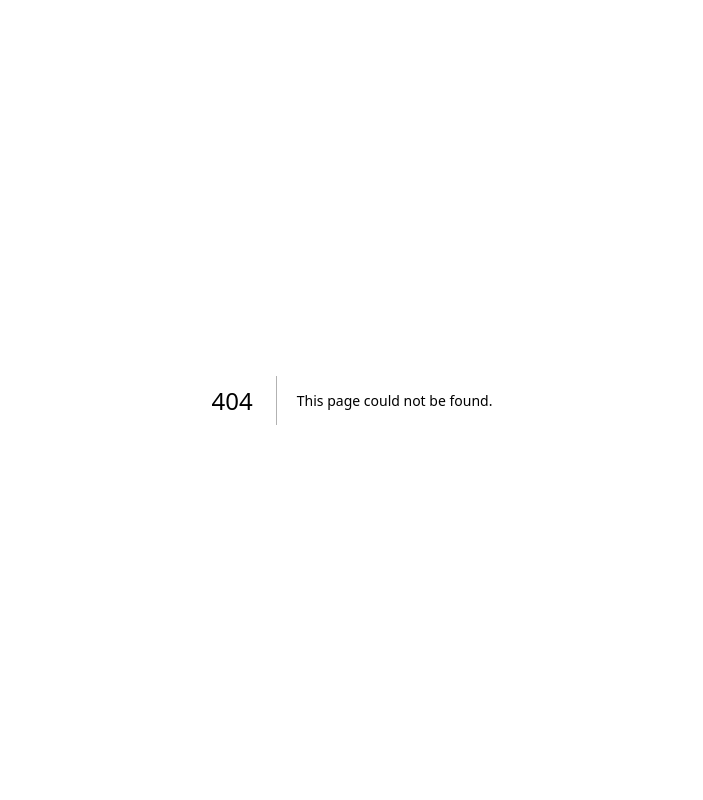
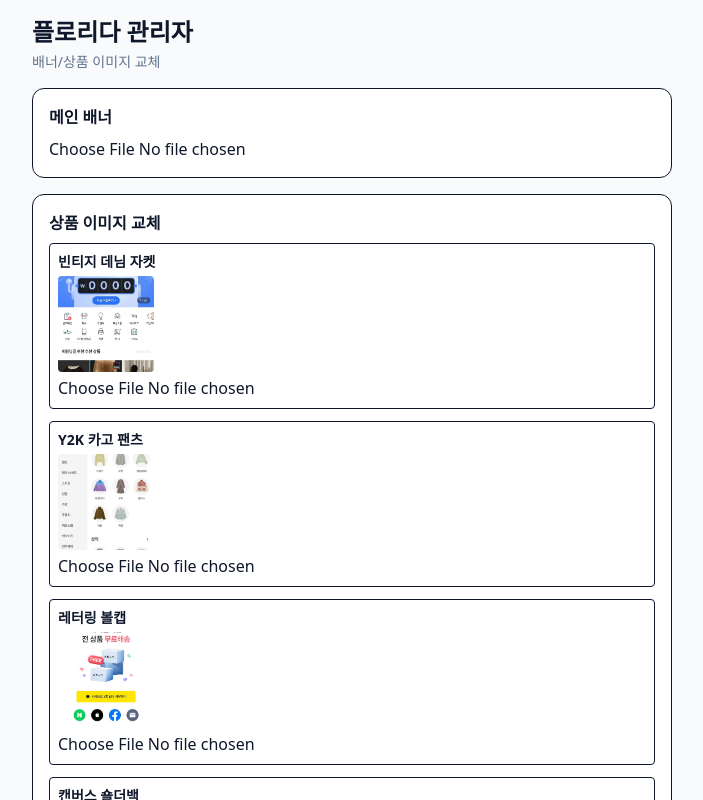
Before and after one commit to dudqks0319-cpu/florida-shop, a Next.js app: page /florida/admin in a window 1280 px wide. Before the commit this address had no page. Shown: the top 800 px of the page, without its empty margins (288-991 px from the left). Built offline with nearby package versions, Linux system fonts and the light colour scheme.

Commit message:
Add Florida cart/admin flows and order status progression

```diff
--- /dev/null
+++ b/src/app/api/florida/admin/upload/route.ts
@@ -0,0 +1,33 @@
+import { NextRequest, NextResponse } from "next/server";
+import { promises as fs } from "fs";
+import path from "path";
+
+const ALLOWED = new Set(["image/jpeg", "image/png", "image/webp"]);
+
+export async function POST(req: NextRequest) {
+  try {
+    const form = await req.formData();
+    const file = form.get("file");
+    if (!(file instanceof File)) {
+      return NextResponse.json({ error: "업로드 파일이 필요합니다." }, { status: 400 });
+    }
+    if (!ALLOWED.has(file.type)) {
+      return NextResponse.json({ error: "jpg/png/webp 파일만 업로드할 수 있습니다." }, { status: 400 });
+    }
+
+    const bytes = Buffer.from(await file.arrayBuffer());
+    const ext = file.type === "image/png" ? "png" : file.type === "image/webp" ? "webp" : "jpg";
+    const filename = `admin-${Date.now()}-${Math.random().toString(36).slice(2, 8)}.${ext}`;
+
+    const uploadDir = path.join(process.cwd(), "public", "florida", "uploads");
+    await fs.mkdir(uploadDir, { recursive: true });
+    await fs.writeFile(path.join(uploadDir, filename), bytes);
+
+    return NextResponse.json({ ok: true, url: `/florida/uploads/${filename}` });
+  } catch (error) {
+    return NextResponse.json(
+      { error: error instanceof Error ? error.message : "업로드 중 오류가 발생했습니다." },
+      { status: 500 },
+    );
+  }
+}
--- /dev/null
+++ b/src/app/florida/admin/page.tsx
@@ -0,0 +1,52 @@
+"use client";
+
+import { useState } from "react";
+import { FLORIDA_PRODUCTS } from "@/lib/florida-products";
+import { getBannerImage, getImageOverrides, setBannerImage, setImageOverrides } from "@/lib/florida-admin";
+
+export default function FloridaAdminPage() {
+  const [banner, setBanner] = useState(() => getBannerImage());
+  const [overrides, setOverrides] = useState<Record<string, string>>(() => getImageOverrides());
+  const [notice, setNotice] = useState("");
+
+  const upload = async (file: File, onDone: (url: string) => void) => {
+    const form = new FormData();
+    form.append("file", file);
+    const res = await fetch("/api/florida/admin/upload", { method: "POST", body: form });
+    const json = await res.json();
+    if (!res.ok) {
+      setNotice(json.error || "업로드 실패");
+      return;
+    }
+    onDone(json.url);
+    setNotice("업로드 완료");
+  };
+
+  return (
+    <main className="max-w-2xl mx-auto p-4 pb-20">
+      <h1 className="text-2xl font-black">플로리다 관리자</h1>
+      <p className="text-sm text-slate-500 mt-1">배너/상품 이미지 교체</p>
+
+      <section className="mt-4 p-4 border rounded-xl bg-white">
+        <h2 className="font-bold">메인 배너</h2>
+        {banner && <img src={banner} alt="banner" className="mt-2 w-full h-36 object-cover rounded" />}
+        <input className="mt-2" type="file" accept="image/*" onChange={(e) => { const f = e.target.files?.[0]; if (f) upload(f, (url) => { setBanner(url); setBannerImage(url); }); }} />
+      </section>
+
+      <section className="mt-4 p-4 border rounded-xl bg-white">
+        <h2 className="font-bold">상품 이미지 교체</h2>
+        <div className="space-y-3 mt-2">
+          {FLORIDA_PRODUCTS.map((p) => (
+            <div key={p.id} className="border rounded p-2">
+              <p className="text-sm font-semibold">{p.name}</p>
+              {(overrides[p.id] || p.image) && <img src={overrides[p.id] || p.image} alt={p.name} className="mt-1 w-24 h-24 rounded object-cover" />}
+              <input type="file" accept="image/*" className="mt-1" onChange={(e) => { const f = e.target.files?.[0]; if (f) upload(f, (url) => { const next = { ...overrides, [p.id]: url }; setOverrides(next); setImageOverrides(next); }); }} />
+            </div>
+          ))}
+        </div>
+      </section>
+
+      {notice && <p className="mt-3 text-sm text-blue-600">{notice}</p>}
+    </main>
+  );
+}
--- /dev/null
+++ b/src/app/florida/cart/page.tsx
@@ -0,0 +1,63 @@
+"use client";
+
+import Link from "next/link";
+import { useMemo, useState } from "react";
+import { FLORIDA_PRODUCTS } from "@/lib/florida-products";
+import { getCart, updateCartQty } from "@/lib/florida-store";
+
+export default function FloridaCartPage() {
+  const [cart, setCart] = useState<Record<string, number>>(() => getCart());
+
+  const items = useMemo(
+    () =>
+      Object.entries(cart)
+        .map(([id, qty]) => {
+          const p = FLORIDA_PRODUCTS.find((x) => x.id === id);
+          if (!p) return null;
+          return { product: p, qty };
+        })
+        .filter(Boolean) as { product: (typeof FLORIDA_PRODUCTS)[number]; qty: number }[],
+    [cart],
+  );
+
+  const total = useMemo(() => items.reduce((sum, item) => sum + item.product.price * item.qty, 0), [items]);
+
+  const changeQty = (id: string, qty: number) => {
+    const next = updateCartQty(id, qty);
+    setCart(next);
+  };
+
+  return (
+    <main className="max-w-md mx-auto p-4 pb-20">
+      <div className="flex items-center justify-between">
+        <h1 className="text-2xl font-black">장바구니</h1>
+        <Link href="/florida" className="text-sm text-slate-500">홈으로</Link>
+      </div>
+
+      <div className="mt-4 space-y-2">
+        {items.length === 0 && <p className="text-sm text-slate-500">장바구니가 비어 있습니다.</p>}
+        {items.map(({ product, qty }) => (
+          <div key={product.id} className="p-3 rounded-xl border bg-white">
+            <div className="flex items-center gap-3">
+              {product.image ? <img src={product.image} alt={product.name} className="w-16 h-16 rounded object-cover" /> : <div className="w-16 h-16 rounded bg-slate-100" />}
+              <div className="flex-1">
+                <p className="font-semibold text-sm">{product.name}</p>
+                <p className="text-xs text-slate-500">{product.price.toLocaleString("ko-KR")}원</p>
+              </div>
+            </div>
+            <div className="mt-2 flex items-center gap-2">
+              <button className="border rounded px-2" onClick={() => changeQty(product.id, qty - 1)}>-</button>
+              <span>{qty}</span>
+              <button className="border rounded px-2" onClick={() => changeQty(product.id, qty + 1)}>+</button>
+              <button className="ml-auto text-xs text-rose-500" onClick={() => changeQty(product.id, 0)}>삭제</button>
+            </div>
+          </div>
+        ))}
+      </div>
+
+      <div className="mt-4 p-4 rounded-xl border bg-slate-50">
+        <p className="font-semibold">총 결제예상금액: {total.toLocaleString("ko-KR")}원</p>
+      </div>
+    </main>
+  );
+}
--- a/src/app/florida/mypage/page.tsx
+++ b/src/app/florida/mypage/page.tsx
@@ -3,12 +3,16 @@
 import Link from "next/link";
 import { useMemo, useState } from "react";
 import { FLORIDA_PRODUCTS } from "@/lib/florida-products";
-import { getOrders, getRecent, getWish } from "@/lib/florida-store";
+import { getOrders, getRecent, getWish, setOrderStatus, type FloridaOrderStatus } from "@/lib/florida-store";
+import { getImageOverrides } from "@/lib/florida-admin";
+
+const FLOW: FloridaOrderStatus[] = ["결제대기", "주문완료", "배송준비", "배송중", "배송완료"];
 
 export default function FloridaMypage() {
-  const [orders] = useState(() => getOrders());
+  const [orders, setOrders] = useState(() => getOrders());
   const [recentIds] = useState<string[]>(() => getRecent());
   const [wishMap] = useState<Record<string, boolean>>(() => getWish());
+  const [imageOverrides] = useState<Record<string, string>>(() => getImageOverrides());
 
   const recentProducts = useMemo(
     () => recentIds.map((id) => FLORIDA_PRODUCTS.find((p) => p.id === id)).filter(Boolean),
@@ -17,11 +21,21 @@ export default function FloridaMypage() {
 
   const wishProducts = useMemo(() => FLORIDA_PRODUCTS.filter((p) => wishMap[p.id]), [wishMap]);
 
+  const nextStatus = (orderId: string, cur: FloridaOrderStatus) => {
+    const idx = FLOW.indexOf(cur);
+    const next = FLOW[Math.min(idx + 1, FLOW.length - 1)];
+    setOrders(setOrderStatus(orderId, next));
+  };
+
   return (
     <main className="max-w-md mx-auto p-4 pb-20">
       <div className="flex items-center justify-between">
         <h1 className="text-2xl font-black">마이페이지</h1>
-        <Link href="/florida" className="text-sm text-slate-500">홈으로</Link>
+        <div className="flex gap-2 text-sm">
+          <Link href="/florida/cart" className="text-slate-500">장바구니</Link>
+          <Link href="/florida/admin" className="text-slate-500">관리자</Link>
+          <Link href="/florida" className="text-slate-500">홈으로</Link>
+        </div>
       </div>
 
       <section className="mt-4 p-4 rounded-2xl border bg-white">
@@ -31,8 +45,11 @@ export default function FloridaMypage() {
           {orders.map((o) => (
             <div key={o.id} className="rounded-lg bg-slate-50 p-3">
               <p className="font-semibold text-sm">{o.productName}</p>
-              <p className="text-xs text-slate-500">{new Date(o.createdAt).toLocaleString("ko-KR")} · {o.status}</p>
-              <p className="text-sm mt-1">{o.amount.toLocaleString("ko-KR")}원 / {o.method}</p>
+              <p className="text-xs text-slate-500">{new Date(o.createdAt).toLocaleString("ko-KR")}</p>
+              <p className="text-sm mt-1">{o.amount.toLocaleString("ko-KR")}원 / {o.method} / {o.status}</p>
+              <button className="mt-2 text-xs border rounded px-2 py-1" onClick={() => nextStatus(o.id, o.status)}>
+                상태 다음 단계로
+              </button>
             </div>
           ))}
         </div>
@@ -43,7 +60,7 @@ export default function FloridaMypage() {
         <div className="mt-2 grid grid-cols-3 gap-2">
           {recentProducts.map((p) => (
             <Link key={p!.id} href={`/florida/product/${p!.id}`} className="text-center">
-              {p!.image ? <img src={p!.image} alt={p!.name} className="h-20 w-full object-cover rounded-lg" /> : <div className="h-20 rounded-lg bg-slate-100" />}
+              {imageOverrides[p!.id] || p!.image ? <img src={imageOverrides[p!.id] || p!.image} alt={p!.name} className="h-20 w-full object-cover rounded-lg" /> : <div className="h-20 rounded-lg bg-slate-100" />}
               <p className="text-[11px] mt-1 line-clamp-1">{p!.name}</p>
             </Link>
           ))}
--- a/src/app/florida/page.tsx
+++ b/src/app/florida/page.tsx
@@ -4,12 +4,15 @@ import Link from "next/link";
 import { useMemo, useState } from "react";
 import { FLORIDA_PRODUCTS } from "@/lib/florida-products";
 import { getCart, getWish, pushRecent, setCart, setWish } from "@/lib/florida-store";
+import { getBannerImage, getImageOverrides } from "@/lib/florida-admin";
 
 const QUICK_MENUS = ["남자패션", "의류", "주얼리", "패션소품", "빅사이즈", "쿠폰", "신발", "디지털", "가방", "뷰티", "라이프", "추천"];
 
 export default function FloridaPage() {
   const [wish, setWishState] = useState<Record<string, boolean>>(() => getWish());
   const [cart, setCartState] = useState<Record<string, number>>(() => getCart());
+  const [banner] = useState(() => getBannerImage());
+  const [imageOverrides] = useState<Record<string, string>>(() => getImageOverrides());
 
   const products = useMemo(() => FLORIDA_PRODUCTS.slice(0, 8), []);
 
@@ -38,14 +41,20 @@ export default function FloridaPage() {
         <header className="px-3 py-3 border-b">
           <div className="grid grid-cols-[1fr_auto] gap-2 items-center">
             <input className="bg-[#f1f3f5] rounded-xl px-4 py-2.5 text-sm" placeholder="하나만 사도 무료배송" />
-            <Link href="/florida/mypage" className="text-sm font-semibold">장바구니 {cartCount}</Link>
+            <Link href="/florida/cart" className="text-sm font-semibold">장바구니 {cartCount}</Link>
           </div>
         </header>
 
-        <section className="bg-gradient-to-b from-[#4d8dff] to-[#5da8ff] text-white p-4">
-          <p className="text-xs opacity-90">설 특집</p>
-          <h2 className="text-4xl font-black mt-2">99특가</h2>
-          <button className="mt-4 bg-white/20 rounded-full px-4 py-2 text-sm">지금 득템하기</button>
+        <section className="text-white p-0">
+          {banner ? (
+            <img src={banner} alt="메인 배너" className="w-full h-40 object-cover" />
+          ) : (
+            <div className="bg-gradient-to-b from-[#4d8dff] to-[#5da8ff] p-4">
+              <p className="text-xs opacity-90">설 특집</p>
+              <h2 className="text-4xl font-black mt-2">99특가</h2>
+              <button className="mt-4 bg-white/20 rounded-full px-4 py-2 text-sm">지금 득템하기</button>
+            </div>
+          )}
         </section>
 
         <section className="px-3 py-4 border-b bg-white">
@@ -69,7 +78,7 @@ export default function FloridaPage() {
             {products.map((p) => (
               <article key={p.id} className="bg-white rounded-xl overflow-hidden border">
                 <Link href={`/florida/product/${p.id}`} onClick={() => pushRecent(p.id)}>
-                  {p.image ? <img src={p.image} alt={p.name} className="h-36 w-full object-cover" /> : <div className={`h-36 bg-gradient-to-br ${p.color}`} />}
+                  {imageOverrides[p.id] || p.image ? <img src={imageOverrides[p.id] || p.image} alt={p.name} className="h-36 w-full object-cover" /> : <div className={`h-36 bg-gradient-to-br ${p.color}`} />}
                 </Link>
                 <div className="p-2.5">
                   <p className="text-[11px] text-slate-400">{p.badge || "추천"}</p>
--- a/src/app/florida/product/[id]/page.tsx
+++ b/src/app/florida/product/[id]/page.tsx
@@ -5,6 +5,7 @@ import { notFound, useParams, useRouter } from "next/navigation";
 import { useEffect, useState } from "react";
 import { FLORIDA_PRODUCTS } from "@/lib/florida-products";
 import { addOrder, getCart, pushRecent, setCart, type FloridaOrder } from "@/lib/florida-store";
+import { getImageOverrides } from "@/lib/florida-admin";
 
 const METHOD_LABEL: Record<string, string> = {
   kakaopay: "카카오페이",
@@ -23,6 +24,7 @@ export default function FloridaProductDetail() {
   const [method, setMethod] = useState<"kakaopay" | "naverpay" | "tosspay" | "card">("kakaopay");
   const [busy, setBusy] = useState(false);
   const [notice, setNotice] = useState("");
+  const [imageOverrides] = useState<Record<string, string>>(() => getImageOverrides());
 
   const product = FLORIDA_PRODUCTS.find((p) => p.id === id);
 
@@ -71,7 +73,7 @@ export default function FloridaProductDetail() {
       method,
       buyerName: buyerName.trim(),
       createdAt: new Date().toISOString(),
-      status: "주문완료",
+      status: "배송준비",
     };
     addOrder(order);
 
@@ -87,7 +89,7 @@ export default function FloridaProductDetail() {
         <button onClick={() => router.push("/florida/mypage")} className="text-sm">마이페이지</button>
       </div>
 
-      {product.image ? <img src={product.image} alt={product.name} className="mt-3 h-72 w-full object-cover rounded-2xl" /> : <div className={`mt-3 h-72 rounded-2xl bg-gradient-to-br ${product.color}`} />}
+      {imageOverrides[product.id] || product.image ? <img src={imageOverrides[product.id] || product.image} alt={product.name} className="mt-3 h-72 w-full object-cover rounded-2xl" /> : <div className={`mt-3 h-72 rounded-2xl bg-gradient-to-br ${product.color}`} />}
 
       <p className="mt-4 text-xs text-blue-600 font-semibold">{product.category}</p>
       <h1 className="text-2xl font-extrabold mt-1">{product.name}</h1>
--- /dev/null
+++ b/src/lib/florida-admin.ts
@@ -0,0 +1,33 @@
+const KEY_BANNER = "florida:admin:banner";
+const KEY_IMAGE_OVERRIDES = "florida:admin:image-overrides";
+
+function get<T>(key: string, fallback: T): T {
+  if (typeof window === "undefined") return fallback;
+  try {
+    const raw = localStorage.getItem(key);
+    return raw ? (JSON.parse(raw) as T) : fallback;
+  } catch {
+    return fallback;
+  }
+}
+
+function set<T>(key: string, value: T) {
+  if (typeof window === "undefined") return;
+  localStorage.setItem(key, JSON.stringify(value));
+}
+
+export function getBannerImage() {
+  return get<string>(KEY_BANNER, "");
+}
+
+export function setBannerImage(url: string) {
+  set(KEY_BANNER, url);
+}
+
+export function getImageOverrides() {
+  return get<Record<string, string>>(KEY_IMAGE_OVERRIDES, {});
+}
+
+export function setImageOverrides(v: Record<string, string>) {
+  set(KEY_IMAGE_OVERRIDES, v);
+}
--- a/src/lib/florida-store.ts
+++ b/src/lib/florida-store.ts
@@ -1,3 +1,5 @@
+export type FloridaOrderStatus = "결제대기" | "주문완료" | "배송준비" | "배송중" | "배송완료";
+
 export type FloridaOrder = {
   id: string;
   productId: string;
@@ -9,7 +11,7 @@ export type FloridaOrder = {
   method: "kakaopay" | "naverpay" | "tosspay" | "card";
   buyerName: string;
   createdAt: string;
-  status: "결제대기" | "주문완료";
+  status: FloridaOrderStatus;
 };
 
 const KEY_WISH = "florida:wish";
@@ -45,6 +47,14 @@ export function getCart() {
 export function setCart(v: Record<string, number>) {
   safeSet(KEY_CART, v);
 }
+export function updateCartQty(productId: string, qty: number) {
+  const cur = getCart();
+  const next = { ...cur };
+  if (qty <= 0) delete next[productId];
+  else next[productId] = qty;
+  setCart(next);
+  return next;
+}
 
 export function getRecent() {
   return safeGet<string[]>(KEY_RECENT, []);
@@ -62,3 +72,10 @@ export function addOrder(order: FloridaOrder) {
   const cur = getOrders();
   safeSet(KEY_ORDERS, [order, ...cur]);
 }
+
+export function setOrderStatus(orderId: string, status: FloridaOrderStatus) {
+  const cur = getOrders();
+  const next = cur.map((o) => (o.id === orderId ? { ...o, status } : o));
+  safeSet(KEY_ORDERS, next);
+  return next;
+}
```
